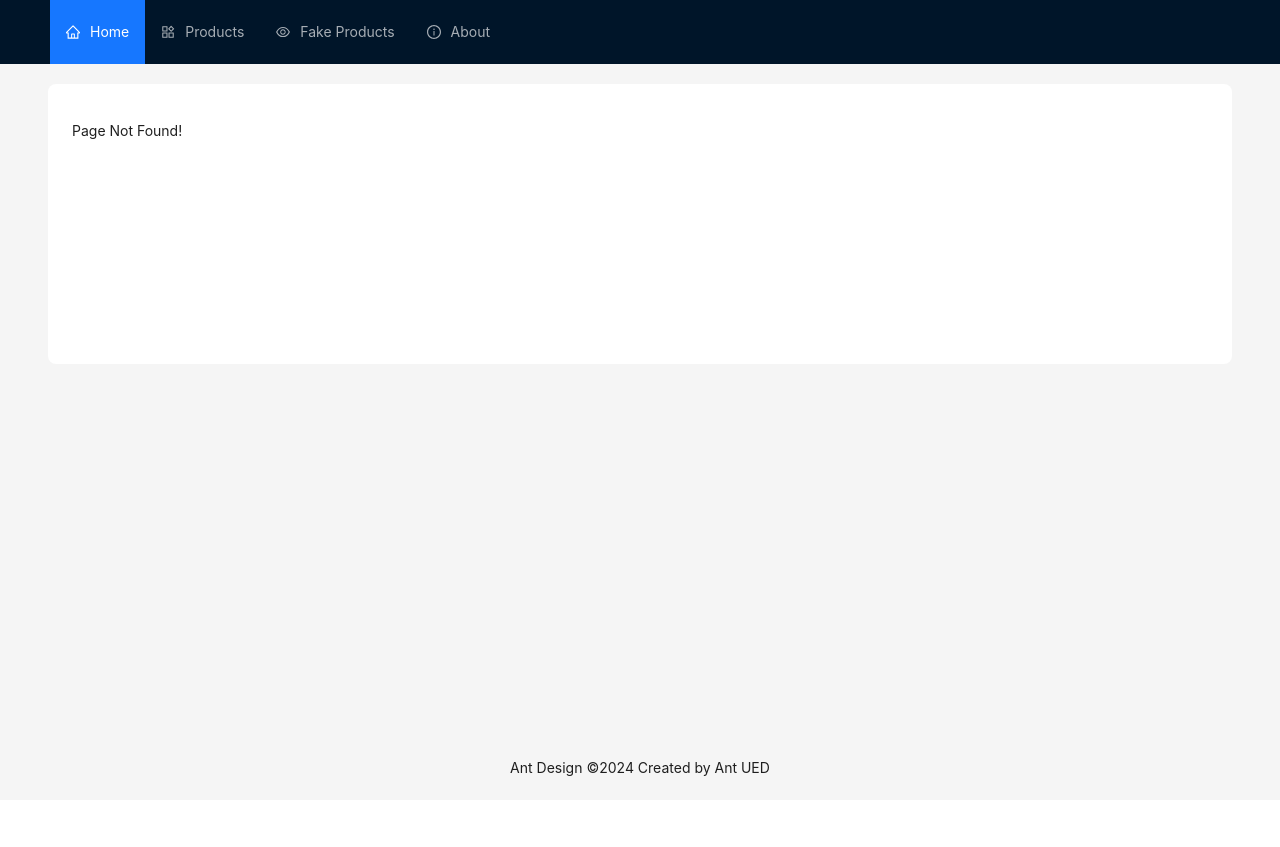
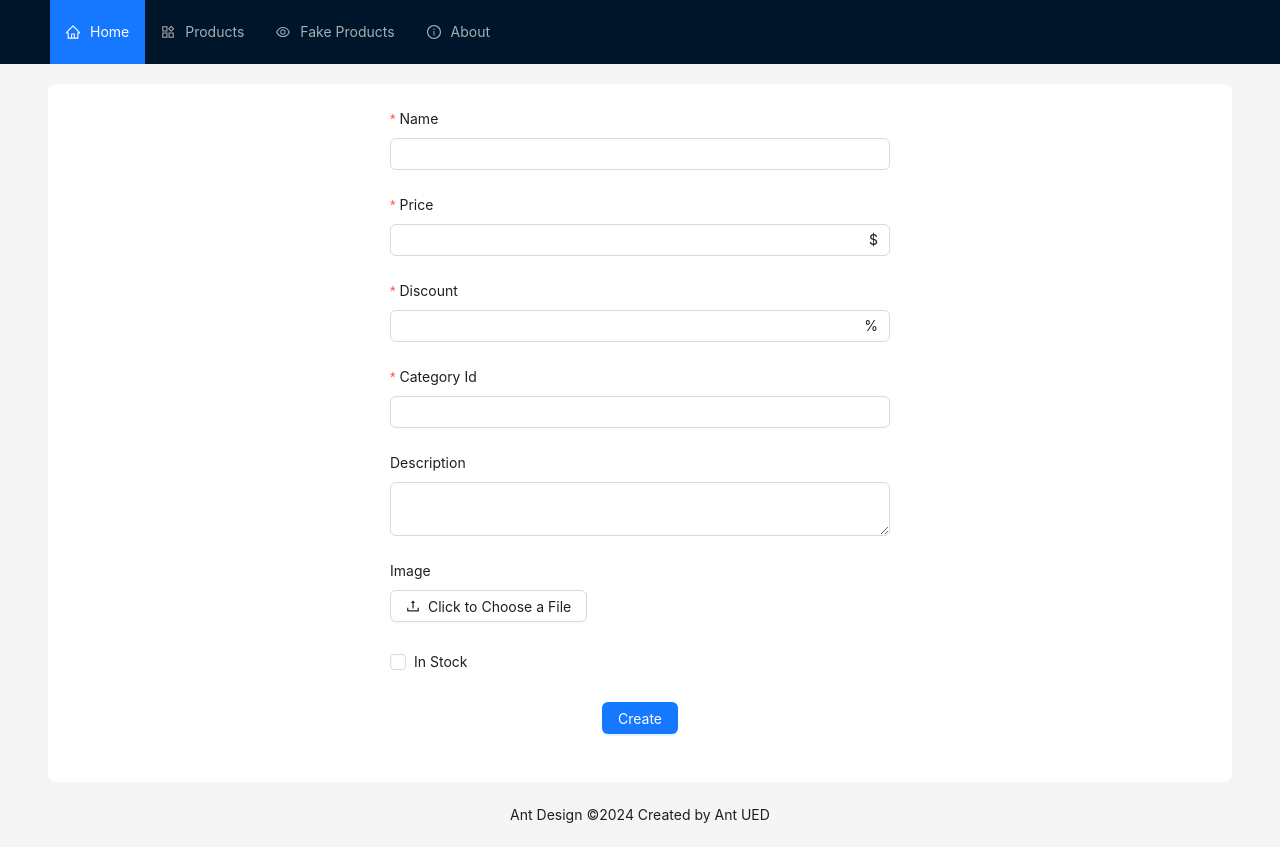
Before and after one commit to vladtymo/React-Shop-SPD221, a React (Create React App) app: page /products/create in a window 1280 px wide. Before the commit this address had no page. Before the commit the page ends 800 px from the top, so only its background shows below. Built offline with nearby package versions, Linux system fonts and the light colour scheme.

Commit message:
Implement create product

```diff
--- /dev/null
+++ b/src/components/CreateProduct.js
@@ -0,0 +1,144 @@
+import React from 'react';
+import { Button, Checkbox, Form, Input, InputNumber, Upload } from 'antd';
+import TextArea from 'antd/es/input/TextArea';
+import { UploadOutlined } from '@ant-design/icons';
+
+const api = "https://shopapi-pv221.azurewebsites.net/api/products";
+
+const onFinish = (values) => {
+    console.log('Success:', values);
+
+    // set original file
+    values.image = values.image.originFileObj;
+
+    const data = new FormData();
+
+    for (const prop in values) {
+        data.append(prop, values[prop]);
+    }
+
+    // TODO: use Axios instead of fetch
+    fetch(api, {
+        method: "POST",
+        body: data
+    }).then(res => {
+        if (res.status == 200)
+            alert("Created!");
+        else
+            alert("Something went wrong!");
+    });
+};
+
+const onFinishFailed = (errorInfo) => {
+    console.log('Failed:', errorInfo);
+};
+
+export default function CreateProduct() {
+
+    const normFile = (e) => {
+        if (Array.isArray(e)) {
+            return e;
+        }
+        return e?.file;
+    };
+
+    return (
+        <Form
+            name="basic"
+
+            style={{
+                maxWidth: 500,
+                margin: "auto"
+            }}
+            initialValues={{
+                remember: true,
+            }}
+            onFinish={onFinish}
+            onFinishFailed={onFinishFailed}
+            autoComplete="off"
+            layout='vertical'
+        >
+            <Form.Item
+                label="Name"
+                name="name"
+                rules={[
+                    {
+                        required: true,
+                        message: 'Please input product name!',
+                    },
+                ]}
+            >
+                <Input />
+            </Form.Item>
+
+            <Form.Item
+                label="Price"
+                name="price"
+                rules={[
+                    {
+                        required: true,
+                        message: 'Please input product price!',
+                    },
+                ]}
+            >
+                <InputNumber style={{ width: "100%" }} suffix="$" />
+            </Form.Item>
+
+            <Form.Item
+                label="Discount"
+                name="discount"
+                rules={[
+                    {
+                        required: true,
+                        message: 'Please input product discount!',
+                    },
+                ]}
+            >
+                <InputNumber style={{ width: "100%" }} suffix="%" />
+            </Form.Item>
+
+            <Form.Item
+                label="Category Id"
+                name="categoryId"
+                rules={[
+                    {
+                        required: true,
+                        message: 'Please input product category ID!',
+                    },
+                ]}
+            >
+                <InputNumber style={{ width: "100%" }} />
+            </Form.Item>
+
+            <Form.Item
+                label="Description"
+                name="description"
+            >
+                <TextArea />
+            </Form.Item>
+
+            <Form.Item
+                name="image"
+                label="Image"
+                valuePropName="file"
+                getValueFromEvent={normFile}
+            >
+                <Upload>
+                    <Button icon={<UploadOutlined />}>Click to Choose a File</Button>
+                </Upload>
+            </Form.Item>
+
+            <Form.Item
+                name="inStock"
+                valuePropName="checked">
+                <Checkbox>In Stock</Checkbox>
+            </Form.Item>
+
+            <Form.Item style={{ textAlign: "center" }}>
+                <Button type="primary" htmlType="submit">
+                    Create
+                </Button>
+            </Form.Item>
+        </Form >
+    );
+}
--- a/src/components/Products.js
+++ b/src/components/Products.js
@@ -1,5 +1,6 @@
 import React, { useEffect, useState } from 'react';
-import { Space, Table, Tag } from 'antd';
+import { Button, Space, Table, Tag } from 'antd';
+import { Link } from 'react-router-dom';
 
 const columns = [
     {
@@ -72,7 +73,14 @@ export default function Products() {
     }, []);
 
     return (
-        <Table columns={columns} pagination={{ pageSize: 5 }} dataSource={products} />
+        <>
+            <Button style={{ marginBottom: 10 }} type="primary">
+                <Link to="create">
+                    Create New Product
+                </Link>
+            </Button>
+            <Table columns={columns} pagination={{ pageSize: 5 }} dataSource={products} />
+        </>
     );
 }
 
--- a/src/index.js
+++ b/src/index.js
@@ -6,6 +6,7 @@ import { BrowserRouter, Route, Routes } from 'react-router-dom';
 import Home from './components/Home';
 import FakeProducts from './components/FakeProducts';
 import Products from './components/Products';
+import CreateProduct from './components/CreateProduct';
 
 const root = ReactDOM.createRoot(document.getElementById('root'));
 root.render(
@@ -15,6 +16,7 @@ root.render(
       <Route path="/" element={<App />}>
         <Route index element={<Home />} />
         <Route path="products" element={<Products />} />
+        <Route path="products/create" element={<CreateProduct />} />
         <Route path="fake-products" element={<FakeProducts />} />
         <Route path="*" element={<p>Page Not Found!</p>} />
       </Route>
```
